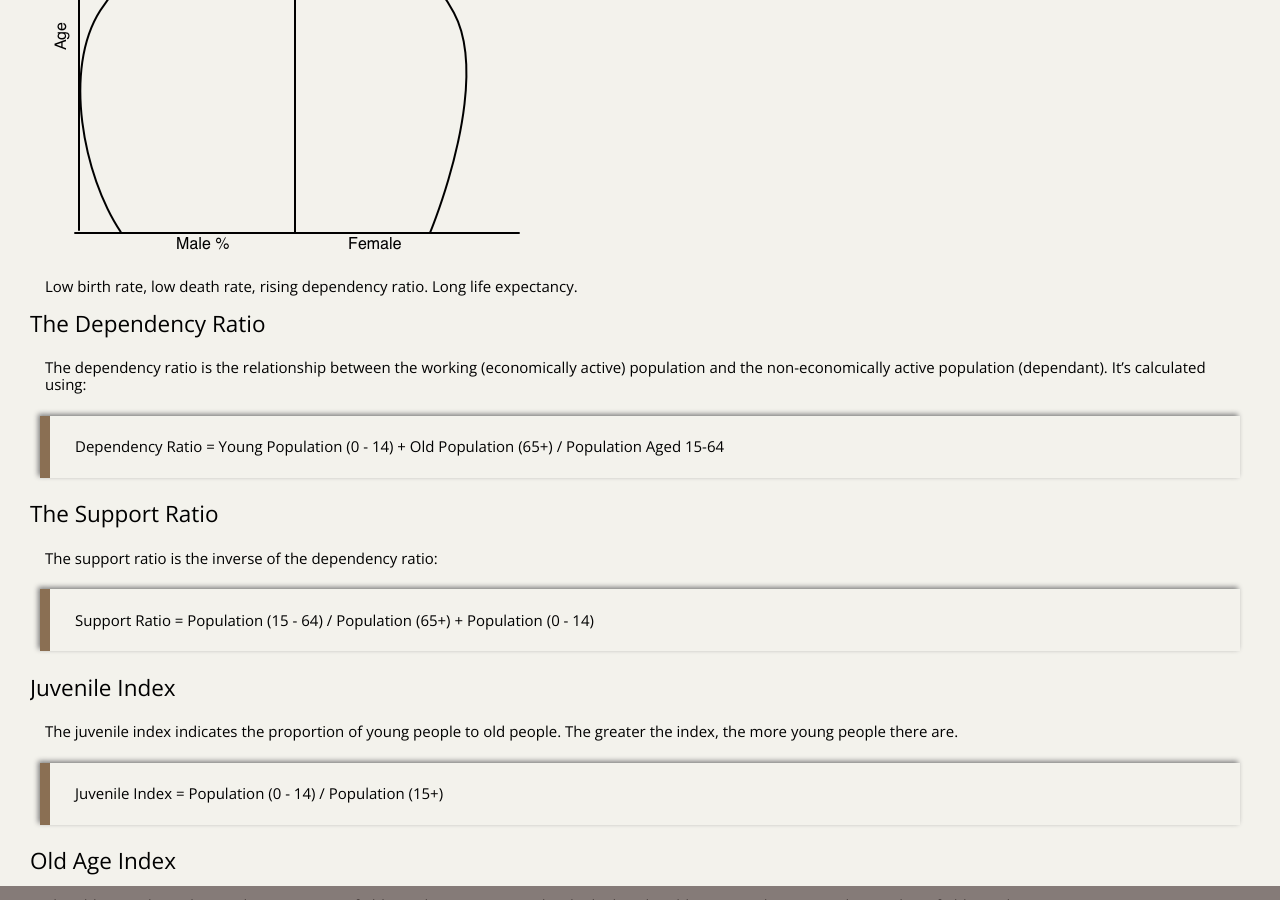
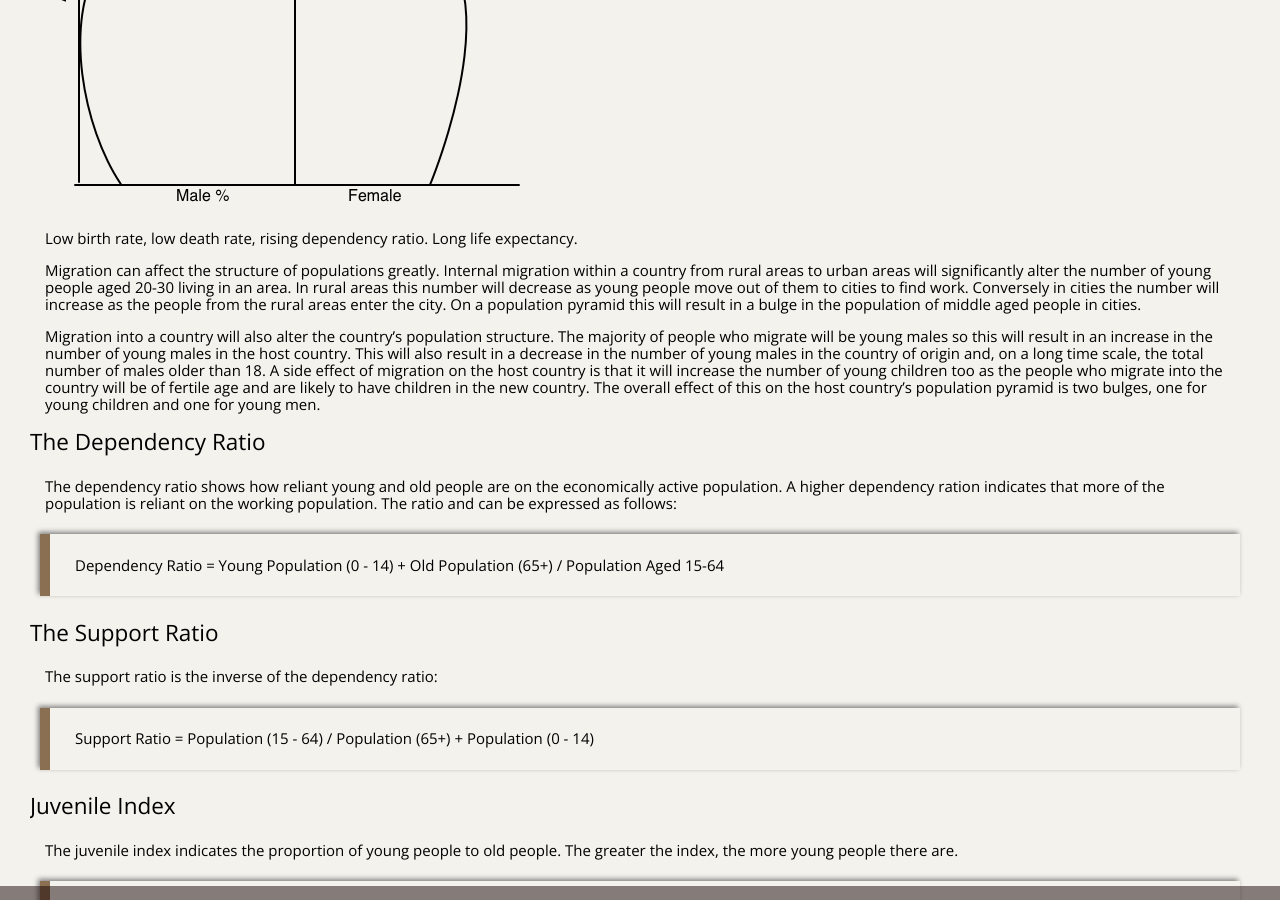
Before and after one commit to alexjohnj/geographyas, a Jekyll site: the page built from _posts/population/2012-01-10-population-structure.md, in a window 1280 px wide and 900 px high, scrolled down 2271 px. Built offline with Jekyll 4.4.1, drawn with Linux system fonts in a browser that asks for light colours; nearby versions of some CDN libraries.

Commit message:
Extra information on the effects of migration on population structure.

```diff
--- a/_posts/population/2012-01-10-population-structure.md
+++ b/_posts/population/2012-01-10-population-structure.md
@@ -45,9 +43,13 @@ Declining birth rate, low death rate, more old people.
 
 Low birth rate, low death rate, rising dependency ratio. Long life expectancy.
 
+Migration can affect the structure of populations greatly. Internal migration within a country from rural areas to urban areas will significantly alter the number of young people aged 20-30 living in an area. In rural areas this number will decrease as young people move out of them to cities to find work. Conversely in cities the number will increase as the people from the rural areas enter the city. On a population pyramid this will result in a bulge in the population of middle aged people in cities.
+
+Migration into a country will also alter the country's population structure. The majority of people who migrate will be young males so this will result in an increase in the number of young males in the host country. This will also result in a decrease in the number of young males in the country of origin and, on a long time scale, the total number of males older than 18. A side effect of migration on the host country is that it will increase the number of young children too as the people who migrate into the country will be of fertile age and are likely to have children in the new country. The overall effect of this on the host country's population pyramid is two bulges, one for young children and one for young men.
+
 ### The Dependency Ratio
 
-The dependency ratio is the relationship between the working (economically active) population and the non-economically active population (dependant). It's calculated using:
+The dependency ratio shows how reliant young and old people are on the economically active population. A higher dependency ration indicates that more of the population is reliant on the working population. The ratio and can be expressed as follows:
 
 > Dependency Ratio = Young Population (0 - 14) + Old Population (65+) / Population Aged 15-64
 
```
Also changed, not shown: other parts of _posts/population/2012-01-10-population-structure.md (+1 -3 lines).
